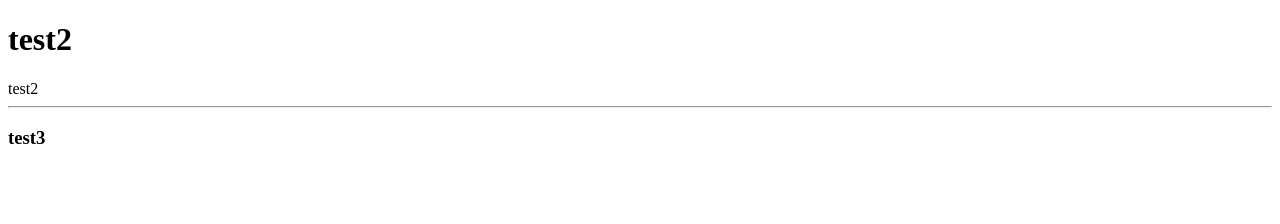
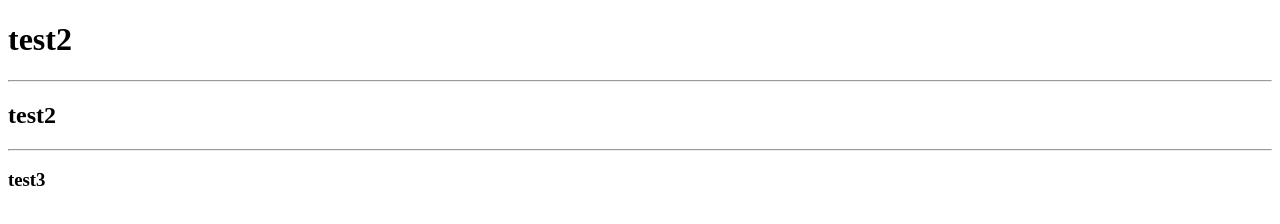
Before and after one commit to meh-ka/tutorial, a plain HTML site: page test2.html in a window 1280 px wide. Drawn offline with Linux system fonts and the light colour scheme.

Commit message:
corection de line10-12

```diff
--- a/test2.html
+++ b/test2.html
@@ -7,7 +7,9 @@
 </head>
 <body>
     <h1>test2</h1>
-    <ht>test2</h2>
+    <hr>
+
+    <h2>test2</h2>
         <hr>
         <h3>test3</h3>
 
```
